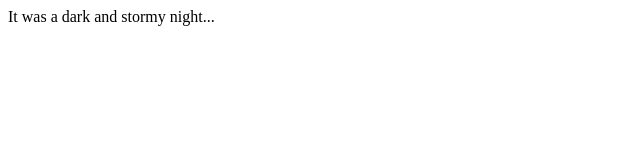
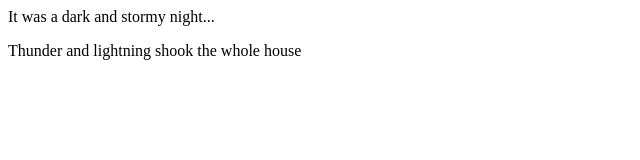
Before and after one commit to gfike19/fireside-story, a plain HTML site: page index.html in a window 1280 px wide. Shown: the whole page, without its empty margins (0-640 px from the left). Drawn offline with Linux system fonts and the light colour scheme.

Commit message:
added second line

```diff
--- a/index.html
+++ b/index.html
@@ -1,5 +1,6 @@
 <html>
   <body>
     <p>It was a dark and stormy night...</p>
+    <p>Thunder and lightning shook the whole house</p>
   </body>
 </html>
```
